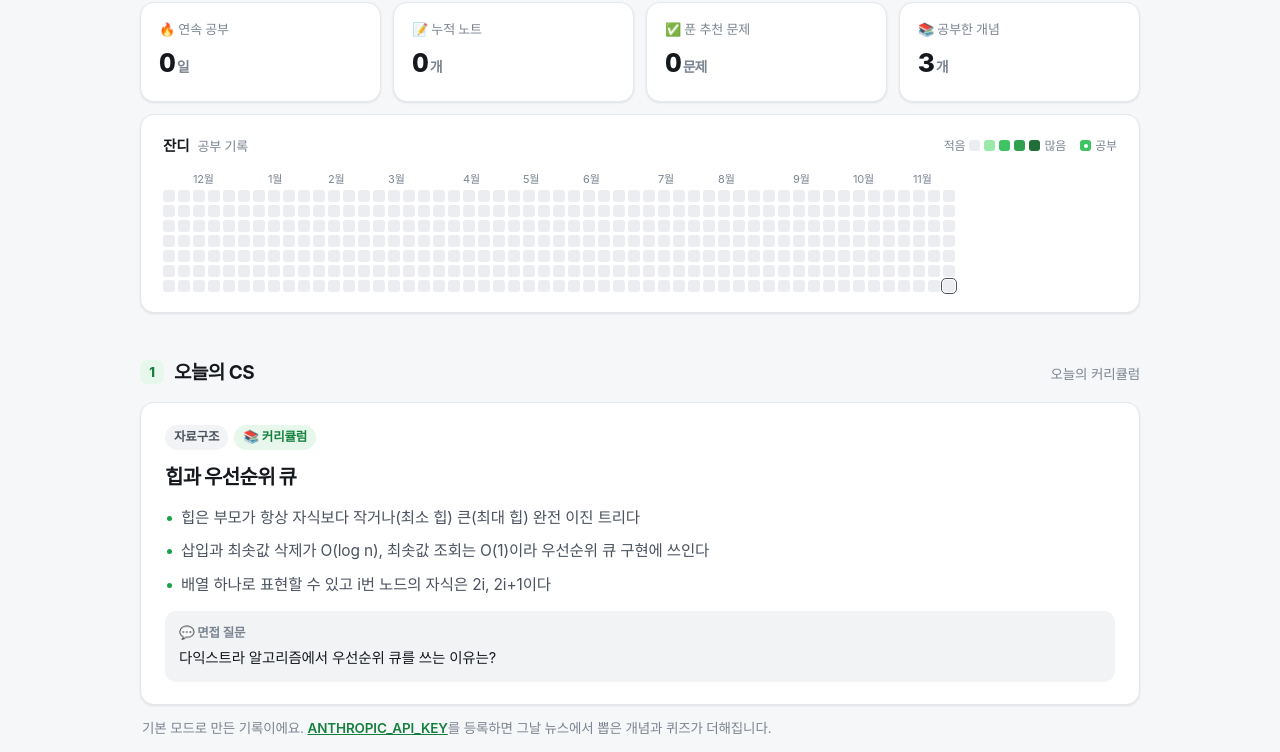
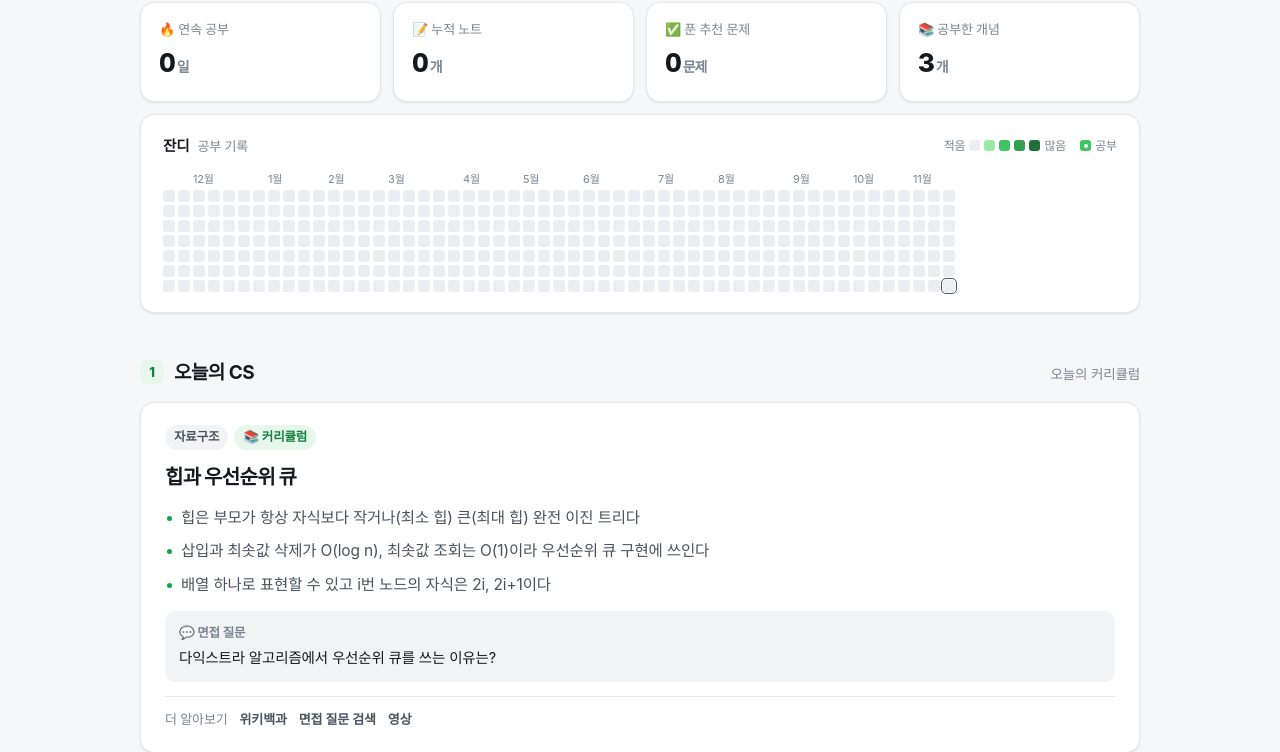
Before and after one commit to Jirunu/TodayToDo, a plain HTML site: page index.html in a window 1280 px wide. Shown: the part 184-936 px from the top of the page. Drawn offline with nearby package versions, Linux system fonts and the light colour scheme; no server answers; a web font is replaced by a local one.

Commit message:
feat(web): 개념 카드에 더 알아보기 링크(위키백과, 면접 질문 검색, 영상)
Co-Authored-By: Claude Opus 5.5 <noreply@anthropic.com>

```diff
--- a/index.html
+++ b/index.html
@@ -181,6 +181,9 @@
   .quiz .answer { padding: 0 20px 16px 60px; color: var(--text-2); }
   .quiz .answer b { color: var(--accent-strong); margin-right: 6px; }
 
+  .more { display: flex; gap: 12px; flex-wrap: wrap; align-items: center; font-size: 13px; color: var(--muted); padding-top: 12px; border-top: 1px solid var(--line); }
+  .more a { color: var(--text-2); text-decoration: none; font-weight: 600; }
+  .more a:hover { color: var(--accent-strong); text-decoration: underline; }
   .basic-note { margin: 12px 2px 0; font-size: 13.5px; color: var(--muted); }
   .basic-note a { color: var(--accent-strong); font-weight: 600; }
   .reviews { display: flex; gap: 8px; flex-wrap: wrap; margin-top: 16px; align-items: center; }
@@ -523,7 +526,11 @@ function conceptCard(c) {
     h("h3", {}, c.name),
     h("ul", {}, c.explanation.map(l => h("li", {}, l))),
     h("div", { class: "ask" }, h("b", {}, "💬 면접 질문"), c.interview_question),
-    c.news && ext(c.news.link, { class: "related" }, sourceChip(c.news.source), h("span", {}, c.news.title)));
+    c.news && ext(c.news.link, { class: "related" }, sourceChip(c.news.source), h("span", {}, c.news.title)),
+    h("div", { class: "more" }, "더 알아보기",
+      ext(`https://ko.wikipedia.org/w/index.php?search=${encodeURIComponent(c.name)}`, {}, "위키백과"),
+      ext(`https://www.google.com/search?q=${encodeURIComponent(`${c.name} 면접 질문`)}`, {}, "면접 질문 검색"),
+      ext(`https://www.youtube.com/results?search_query=${encodeURIComponent(c.name)}`, {}, "영상")));
 }
 
 function quiz(items) {
```
